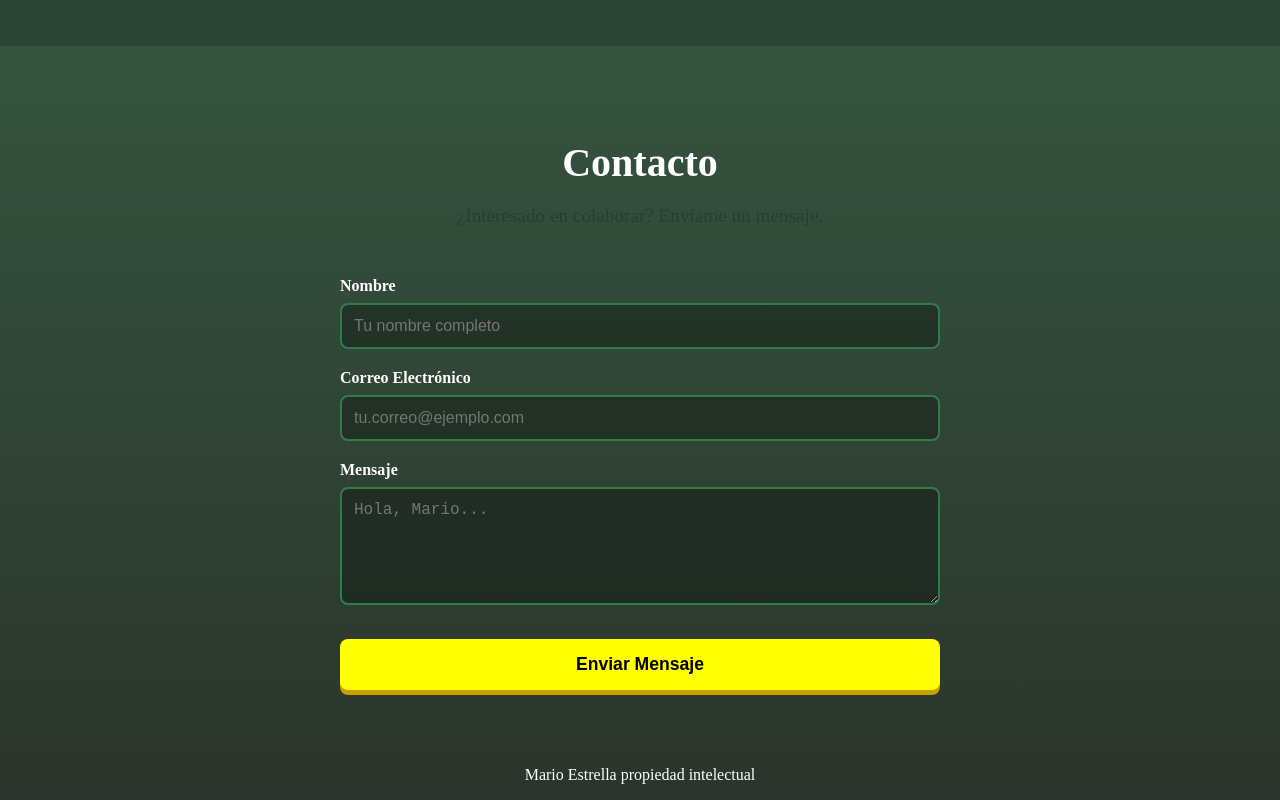
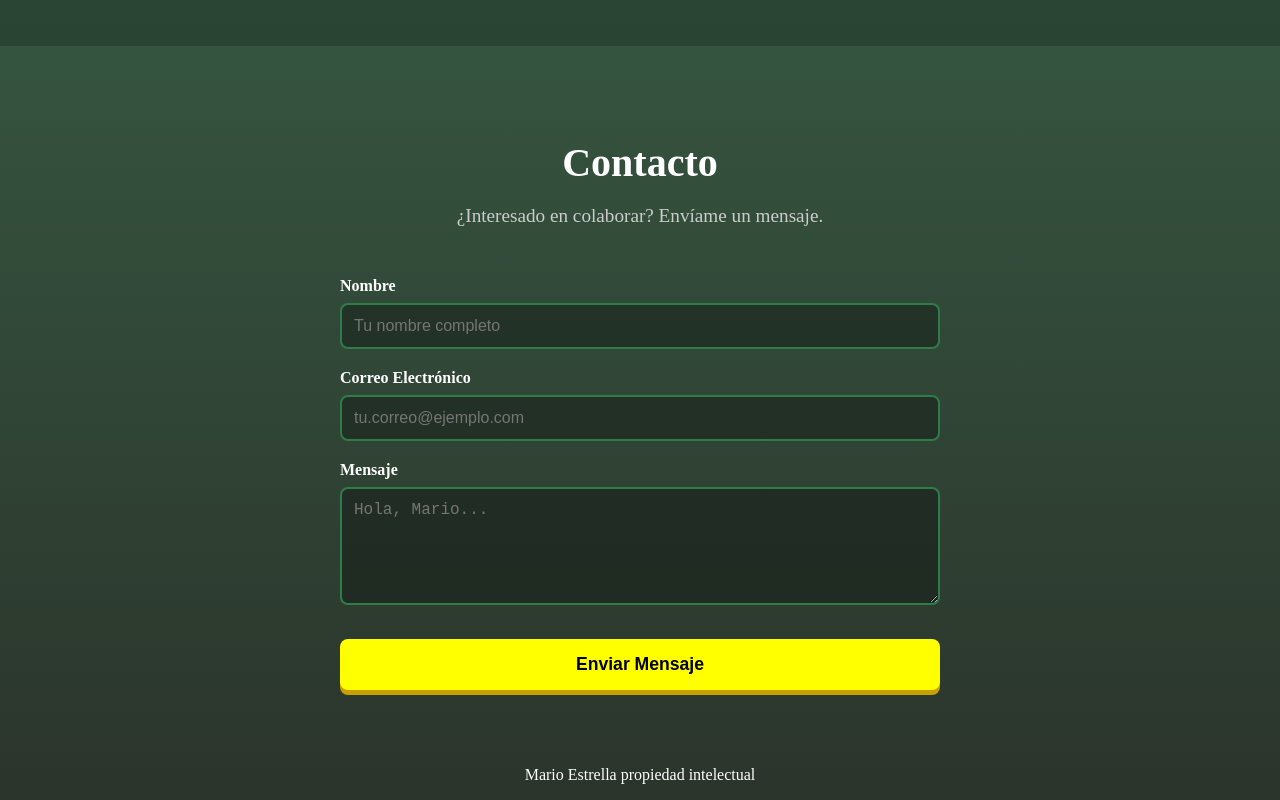
Before and after one commit to MEER4/Portafolio, a plain HTML site: page index.html in a window 1280 px wide. Shown: the part 1942-2742 px from the top of the page. Drawn offline with Linux system fonts and the light colour scheme.

Commit message:
cambios en color de texto

```diff
--- a/style.css
+++ b/style.css
@@ -288,7 +288,7 @@ footer{
 .contacto-subtitulo {
     font-size: 1.2rem;
     margin-bottom: 50px;
-    color: var(--color-fondo-secundario);
+    color: var(--color-texto-secundario);
 }
 
 /* El formulario en sí */
```
